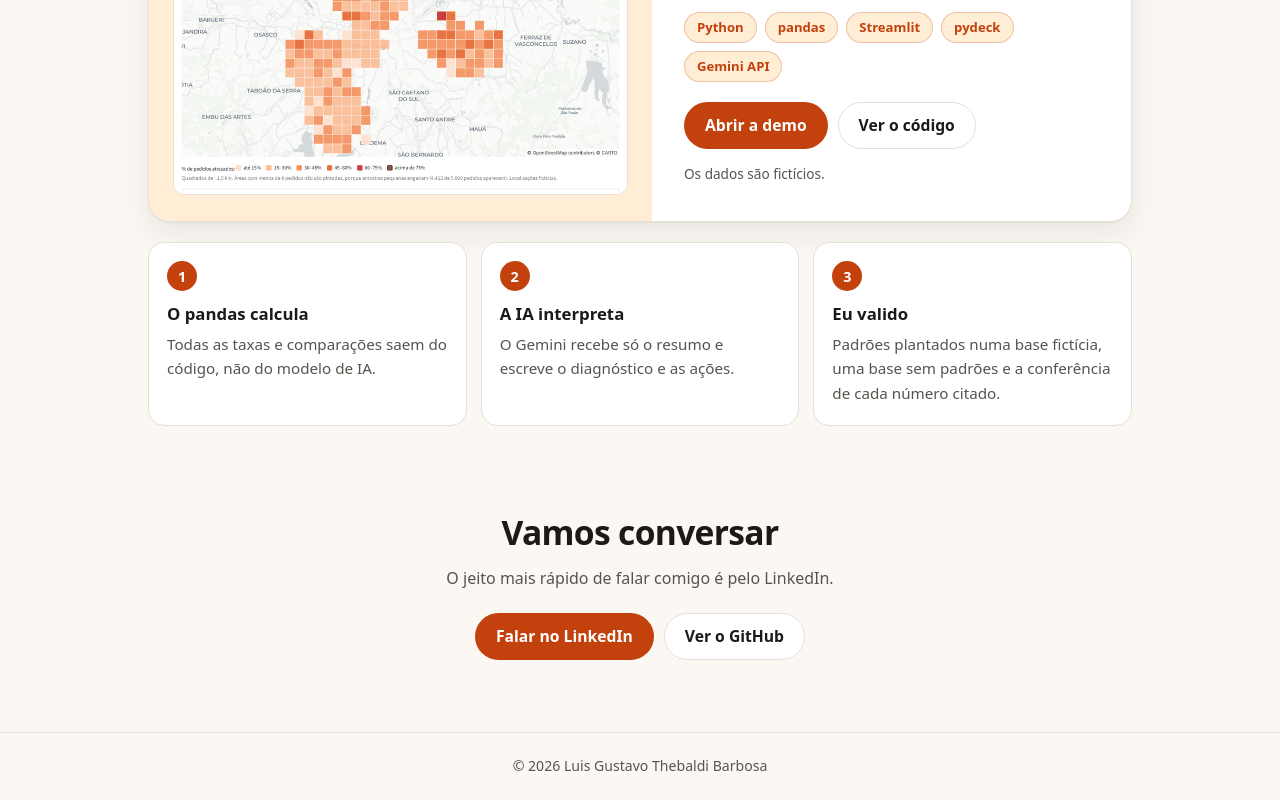
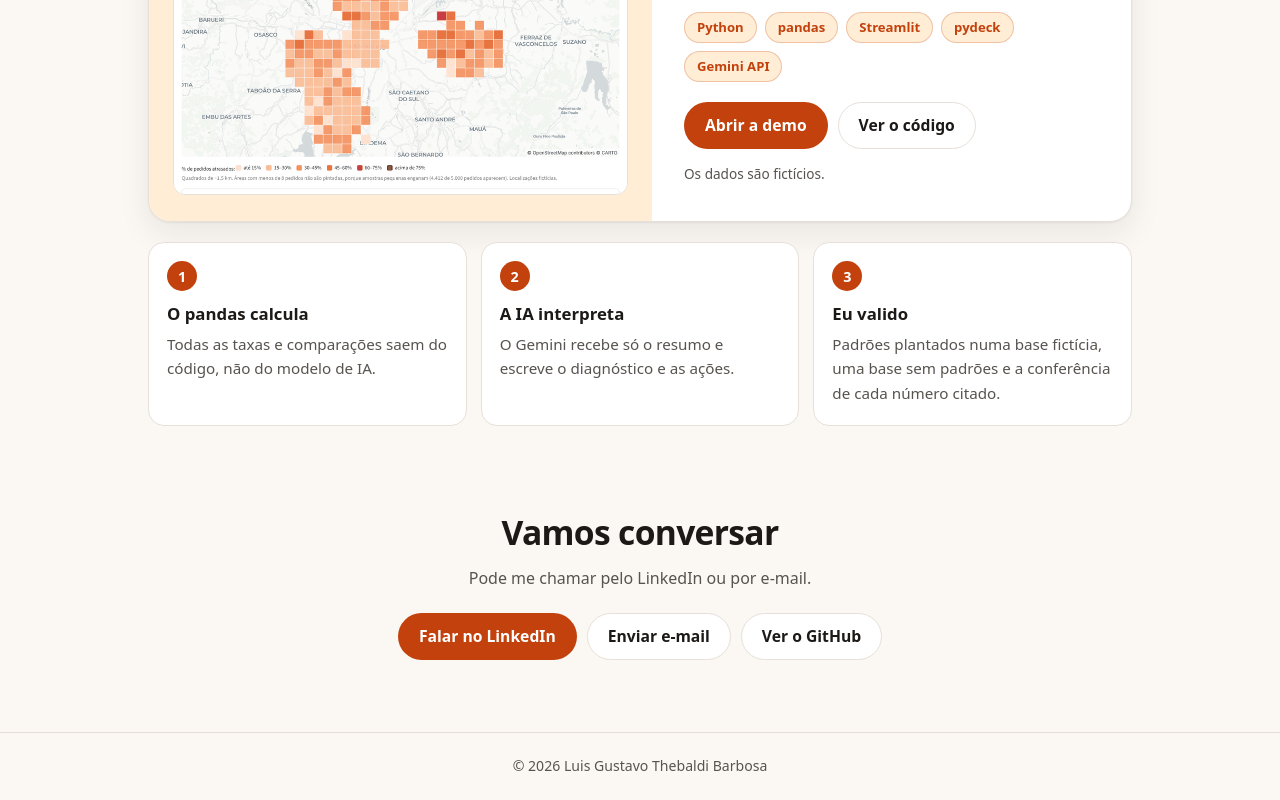
Before and after one commit to lgthebaldi/lgthebaldi.github.io, a plain HTML site: page index.html in a window 1280 px wide. Shown: the part 858-1658 px from the top of the page. Drawn offline with Linux system fonts and the light colour scheme.

Commit message:
feat: botão de e-mail na seção de contato
Co-Authored-By: Claude Sonnet 5.5 <noreply@anthropic.com>
Claude-Session: https://claude.ai/code/session_014vqqC2Xn2fAm6Pri5g5rEb

```diff
--- a/index.html
+++ b/index.html
@@ -90,9 +90,10 @@
 
     <section class="wrap contato" id="contato" aria-labelledby="contato-titulo">
       <h2 id="contato-titulo">Vamos conversar</h2>
-      <p>O jeito mais rápido de falar comigo é pelo LinkedIn.</p>
+      <p>Pode me chamar pelo LinkedIn ou por e-mail.</p>
       <div class="actions center">
         <a class="btn primary" href="https://www.linkedin.com/in/luis-thebaldi" target="_blank" rel="noopener">Falar no LinkedIn</a>
+        <a class="btn ghost" href="mailto:lgthebaldi@gmail.com">Enviar e-mail</a>
         <a class="btn ghost" href="https://github.com/lgthebaldi" target="_blank" rel="noopener">Ver o GitHub</a>
       </div>
     </section>
```
